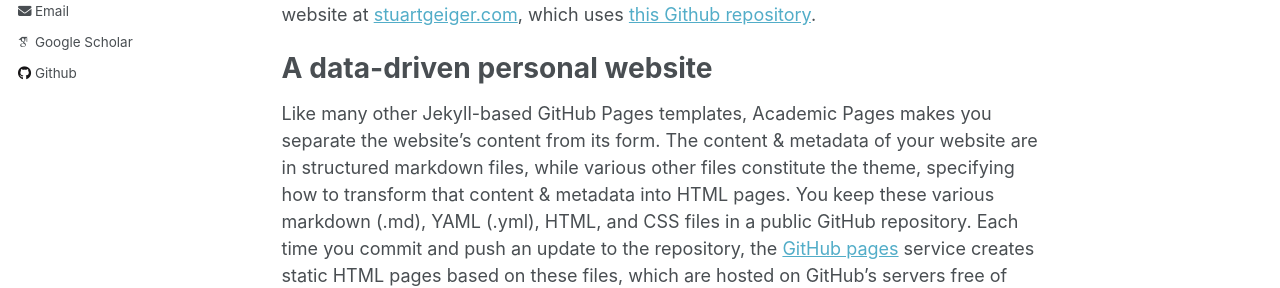
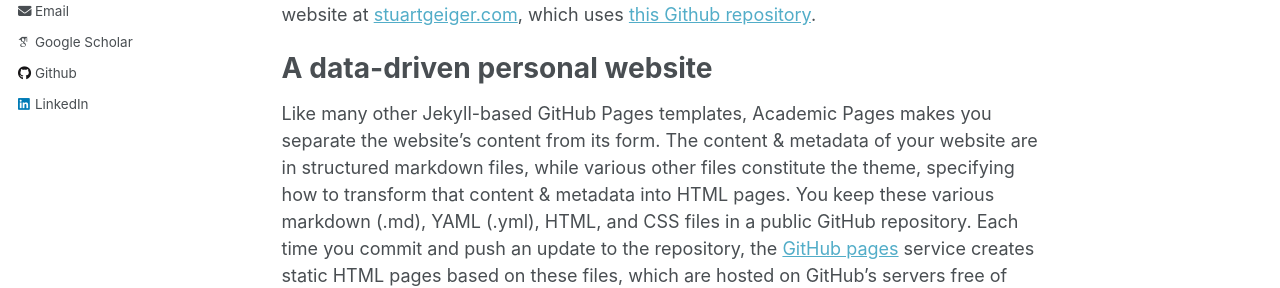
Before and after one commit to jonathanwilton/jonathanwilton.github.io, a Jekyll site: the page built from _pages/about.md, in a window 1280 px wide. Shown: the part 418-706 px from the top of the page. Built offline with Jekyll 4.4.1, drawn with Linux system fonts in a browser that asks for light colours; some web fonts are replaced.

Commit message:
Update _config.yml

```diff
--- a/_config.yml
+++ b/_config.yml
@@ -59,6 +59,7 @@ author:
   # instagram        : # Username
   # lastfm           : # Username
   # linkedin         : #
+  linkedin         : "jonathan-wilton-258a39157"
   # mastodon         : # URL
   # medium           : # URL
   # pinterest        : # Username
```
